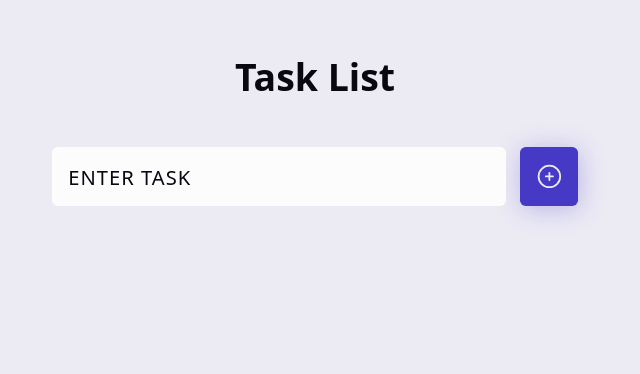
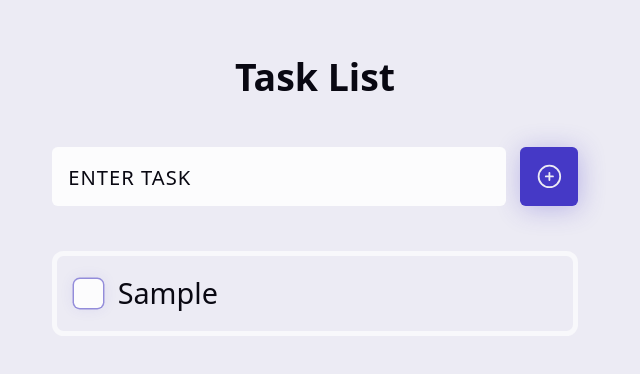
Before and after one commit to TheRealAt0th3T/ToDo-App, a React (Vite) app: page / in a window 1280 px wide. Both pictures are taken after typing "Sample" into the empty fields and a click on the button 874 px from the left and 176 px from the top of the page. Shown: the top 374 px of the page, without its empty margins (325-965 px from the left). Built offline with nearby package versions, Linux system fonts and the light colour scheme.

Commit message:
created task items, list, and styling modules

```diff
--- a/src/App.jsx
+++ b/src/App.jsx
@@ -1,15 +1,24 @@
 import { useState } from 'react'
 import './index.css'
 import TaskForm from './components/TaskForm'
+import TaskList from './components/TaskList';
 
 
 function App() {
-  const [count, setCount] = useState(0)
+
+  const[taskList, setTaskList] = useState([]);
+
+  //adding task to list
+  const addTask = (task) => {
+    console.log(task);
+    setTaskList(prevState => [...prevState, task])
+  }
 
   return (
     <div className='container'>
       <header><h1>Task List</h1></header>
-      <TaskForm></TaskForm>
+      <TaskForm addTask={addTask}></TaskForm>
+      {taskList && <TaskList taskList={taskList}/>}
     </div>
   )
 }
--- a/src/components/TaskForm.jsx
+++ b/src/components/TaskForm.jsx
@@ -1,12 +1,17 @@
 import { PlusCircleIcon } from "@heroicons/react/24/outline";
 import { useState } from 'react'
 
-function TaskForm() {
+function TaskForm({addTask}) {
 
   const [task, setTask] = useState("");
 
   const handleFormSubmit = (e) => {
     e.preventDefault(); //prevents browser from reloading completely
+    addTask({
+      name: task,
+      checked: false,
+      id: Date.now()
+    })
     setTask("");
   };
 
--- /dev/null
+++ b/src/components/TaskItem.jsx
@@ -0,0 +1,34 @@
+import styles from "./TaskItem.module.css";
+import { CheckIcon } from "@heroicons/react/24/outline";
+import { useState } from "react";
+
+const TaskItem = ({ task }) => {
+  const [isCheck, setCheck] = useState(task.checked);
+
+  const handleCheck = (e) => {
+    setCheck(!isCheck);
+  };
+
+  return (
+    <li className={styles.task}>
+      <div className={styles["task-group"]}>
+        <input
+          type="checkbox"
+          className={styles.checkbox}
+          checked={isCheck}
+          onChange={handleCheck}
+          name={task.name}
+          id={task.id}
+        ></input>
+        <label htmlFor={task.id} className={styles.label}>
+          {task.name}
+          <div className={styles.checkmark}>
+            <CheckIcon strokeWidth={2} width={24} height={24} />
+          </div>
+        </label>
+      </div>
+    </li>
+  );
+};
+
+export default TaskItem;
--- /dev/null
+++ b/src/components/TaskItem.module.css
@@ -0,0 +1,107 @@
+.task {
+    display: flex;
+    align-items: center;
+    justify-content: space-between;
+    gap: .6em;
+    font-size: var(--_size);
+    border: .2em solid hsl(var(--muted) / 0.8);
+    padding: .6em;
+    border-radius: calc(var(--_radius) * 2);
+  }
+
+  .task-group {
+    display: flex;
+    align-items: center;
+    --taskgroup-gap: .5em;
+    gap: var(--taskgroup-gap);
+  }
+
+  .label {
+    position: relative;
+    cursor: pointer;
+    text-align: left;
+    line-height: 1.4;
+  }
+
+  .checkbox {
+    flex-shrink: 0;
+    appearance: none;
+    border-radius: var(--_radius);
+    width: 1em;
+    height: 1em;
+    background-color: hsl(var(--muted));
+    border-radius: var(--_radius);
+    box-shadow:
+      0 0 .5em hsl(var(--accent) / .1),
+      0 0 0 0.05em hsl(var(--accent) / .5),
+      0 0 0 -0.2em hsl(var(--accent));
+    transition: box-shadow var(--_tspeed_fast) ease-in-out,
+      background-color 80ms ease-in-out;
+  }
+
+  .checkbox:focus {
+    outline: none;
+  }
+
+  .checkbox:is(:focus-visible, :hover) {
+    box-shadow:
+      0 0 0 hsl(var(--bg)),
+      0 0 0 .05em hsl(var(--accent)),
+      0 0 0 .225em hsl(var(--accent) / .3);
+  }
+
+  .checkmark {
+    content: '';
+    position: absolute;
+    width: 1em;
+    height: 1em;
+    display: grid;
+    place-items: center;
+    top: 50%;
+    color: hsl(var(--muted));
+    border-radius: var(--_radius);
+    transform: translate3d(calc(-100% - var(--taskgroup-gap)), -50%, 0);
+    transition: background-color 80ms ease-in-out;
+  }
+
+  .checkmark svg {
+    width: .75em;
+    height: .75em;
+  }
+
+  .checkbox:checked {
+    background-color: hsl(var(--accent));
+  }
+
+  .checkbox:checked+label {
+    text-decoration: line-through;
+  }
+
+  .delete {
+    --accent: var(--accent1);
+  }
+
+  .loading {
+    color: hsl(var(--accent));
+    font-size: var(--_size);
+    font-weight: bold;
+    animation: pulse 2s infinite ease-in-out;
+  }
+
+  @keyframes pulse {
+
+    0%,
+    100% {
+      opacity: 1;
+    }
+
+    50% {
+      opacity: 0.5;
+    }
+  }
+
+  .error {
+    color: hsl(var(--accent1));
+    font-size: var(--_size);
+    text-align: center;
+  }
--- /dev/null
+++ b/src/components/TaskList.jsx
@@ -0,0 +1,17 @@
+import TaskItem from "./TaskItem"
+import styles from './TaskList.module.css';
+
+const TaskList = ({taskList}) => {
+  return (
+    <ul className = {styles.tasks}>
+        {taskList.sort((a,b) => b.id - a.id).map(task => (
+            <TaskItem
+                key={task.id}
+                task = {task}
+            />
+        ))}
+    </ul>
+  )
+}
+
+export default TaskList
--- /dev/null
+++ b/src/components/TaskList.module.css
@@ -0,0 +1,5 @@
+.tasks {
+    display: grid;
+    list-style-type: none;
+    gap: 1.5em;
+  }
```
Also changed, not shown: 1 other file (tests, documents, lock files or other folders).
